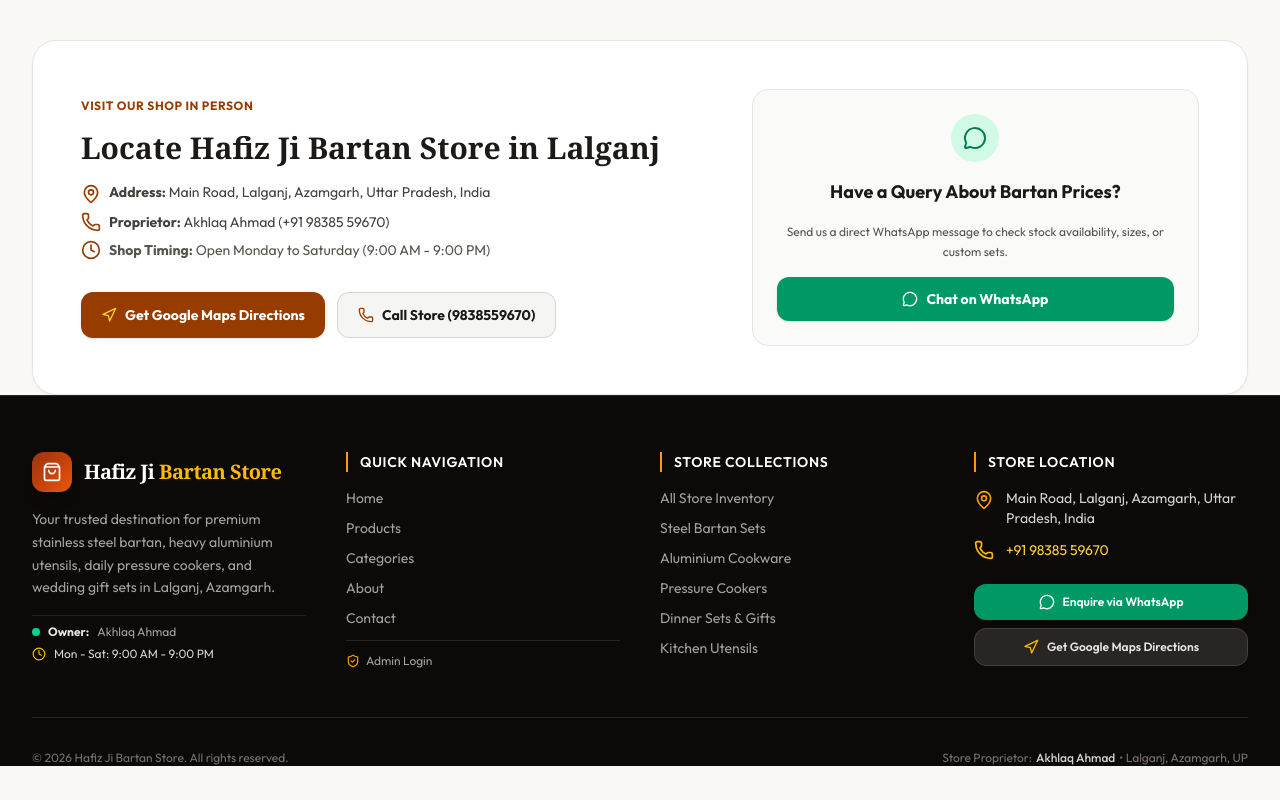
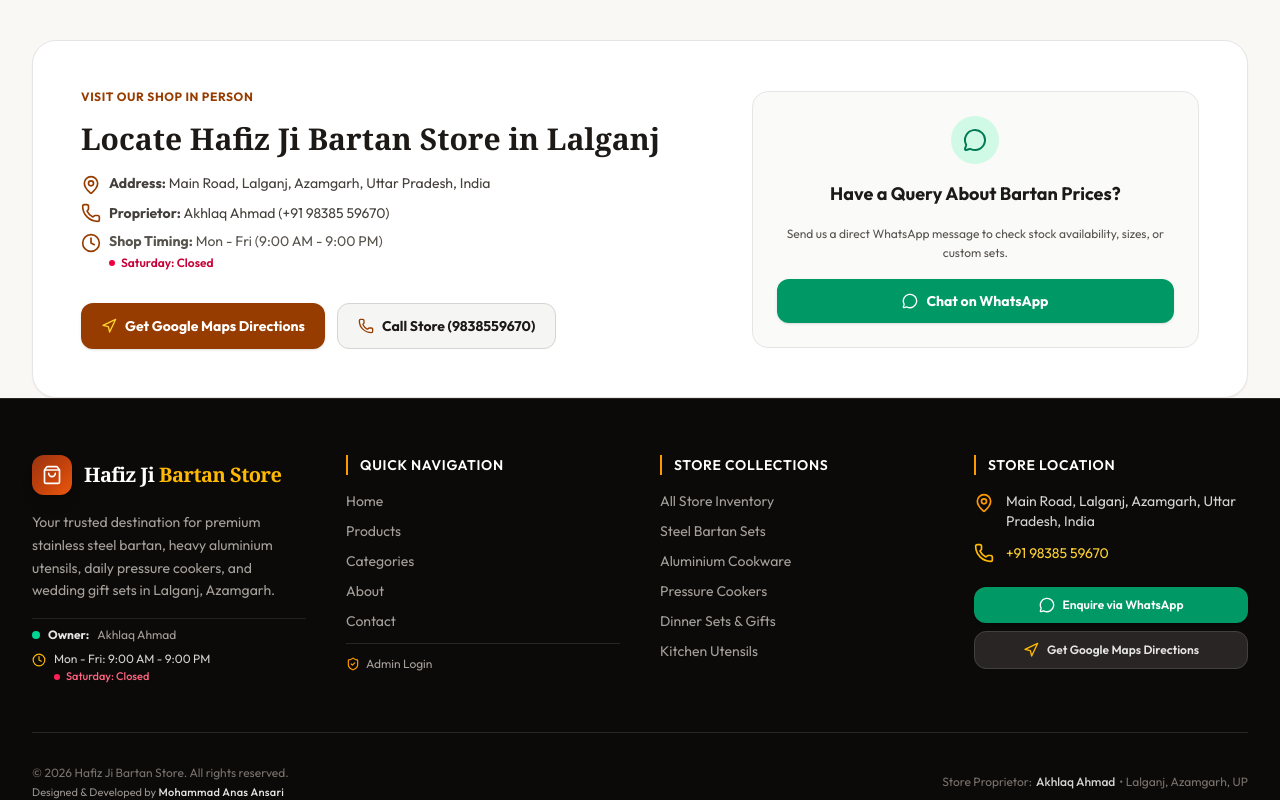
Before and after one commit to aa3748383-cmd/hafiz-ji-bartan-store, a React (Vite) app: page / in a window 1280 px wide. Shown: the part 3514-4314 px from the top of the page. Before the commit the page ends 4280 px from the top, so only its background shows below. Built offline with nearby package versions, Linux system fonts and the light colour scheme; no server answers; the database is empty.

Commit message:
Add Saturday closure and developer credit

```diff
--- a/src/components/common/Footer.tsx
+++ b/src/components/common/Footer.tsx
@@ -28,15 +28,21 @@ export const Footer: React.FC = () => {
               Your trusted destination for premium stainless steel bartan, heavy aluminium utensils, daily pressure cookers, and wedding gift sets in Lalganj, Azamgarh.
             </p>
 
-            <div className="pt-2 text-xs text-stone-400 space-y-1.5 border-t border-stone-800/80">
+            <div className="pt-2 text-xs text-stone-400 space-y-2 border-t border-stone-800/80">
               <p className="flex items-center gap-2">
                 <span className="w-2 h-2 rounded-full bg-emerald-400"></span>
                 <strong className="text-stone-200">Owner:</strong> {BUSINESS_DETAILS.owner}
               </p>
-              <p className="flex items-center gap-2">
-                <Clock className="w-3.5 h-3.5 text-amber-400" />
-                <span className="text-stone-300">Mon - Sat: 9:00 AM - 9:00 PM</span>
-              </p>
+              <div className="flex items-start gap-2">
+                <Clock className="w-3.5 h-3.5 text-amber-400 shrink-0 mt-0.5" />
+                <div className="space-y-0.5 text-stone-300">
+                  <p>Mon - Fri: 9:00 AM - 9:00 PM</p>
+                  <p className="text-rose-400 font-medium flex items-center gap-1.5 text-[11px]">
+                    <span className="w-1.5 h-1.5 rounded-full bg-rose-500"></span>
+                    Saturday: Closed
+                  </p>
+                </div>
+              </div>
             </div>
           </div>
 
@@ -140,8 +146,13 @@ export const Footer: React.FC = () => {
 
         {/* BOTTOM COPYRIGHT & CREDITS */}
         <div className="pt-8 flex flex-col sm:flex-row items-center justify-between gap-4 text-xs text-stone-500">
-          <p>© {new Date().getFullYear()} {BUSINESS_DETAILS.name}. All rights reserved.</p>
-          <p className="flex items-center gap-1">
+          <div className="space-y-1 text-center sm:text-left">
+            <p>© {new Date().getFullYear()} {BUSINESS_DETAILS.name}. All rights reserved.</p>
+            <p className="text-[11px] text-stone-400/90 font-normal">
+              Designed &amp; Developed by <span className="text-stone-200 font-medium tracking-wide">Mohammad Anas Ansari</span>
+            </p>
+          </div>
+          <p className="flex items-center gap-1 text-center sm:text-right">
             <span>Store Proprietor:</span>
             <strong className="text-stone-300 font-medium">{BUSINESS_DETAILS.owner}</strong>
             <span>• Lalganj, Azamgarh, UP</span>
--- a/src/components/products/EnquiryModal.tsx
+++ b/src/components/products/EnquiryModal.tsx
@@ -104,6 +104,13 @@ export const EnquiryModal: React.FC<EnquiryModalProps> = ({ product, isOpen, onC
               className="w-full p-3 rounded-xl border border-stone-300 text-xs text-stone-800 focus:ring-2 focus:ring-emerald-500/20 focus:border-emerald-600 outline-hidden"
             />
           </div>
+
+          {new Date().getDay() === 6 && (
+            <div className="p-3 rounded-xl bg-rose-50 border border-rose-200 text-xs text-rose-800 flex items-center gap-2">
+              <span className="w-2 h-2 rounded-full bg-rose-600 shrink-0"></span>
+              <span>Note: Store is closed today (Saturday). Enquiries will be addressed on Monday.</span>
+            </div>
+          )}
         </div>
 
         {/* ACTION BUTTONS */}
--- a/src/lib/constants.ts
+++ b/src/lib/constants.ts
@@ -12,6 +12,13 @@ export const BUSINESS_DETAILS: BusinessInfo = {
   fullAddress: 'Main Road, Lalganj, Azamgarh, Uttar Pradesh, India',
   whatsappNumber: '919838559670',
   googleMapsUrl: 'https://www.google.com/maps/search/?api=1&query=Hafiz+Ji+Bartan+Store+Main+Road+Lalganj+Azamgarh+Uttar+Pradesh+India'
+};
+
+export const STORE_HOURS = {
+  weekdays: 'Mon - Fri: 9:00 AM - 9:00 PM',
+  saturday: 'Saturday: Closed',
+  sunday: 'Sunday: Closed',
+  displayHours: 'Mon - Fri: 9:00 AM - 9:00 PM | Sat: Closed',
 };
 
 export const NAV_LINKS = [
--- a/src/pages/About.tsx
+++ b/src/pages/About.tsx
@@ -40,7 +40,7 @@ export const About: React.FC = () => {
     },
     {
       q: 'What are your store business hours?',
-      a: 'Hafiz Ji Bartan Store is open Monday through Saturday from 9:00 AM to 9:00 PM on Main Road, Lalganj, Azamgarh.'
+      a: 'Hafiz Ji Bartan Store is open Monday through Friday from 9:00 AM to 9:00 PM on Main Road, Lalganj, Azamgarh. Please note that the store is closed on Saturdays.'
     }
   ];
 
@@ -106,7 +106,13 @@ export const About: React.FC = () => {
             </li>
             <li className="flex items-start gap-2.5">
               <Clock className="w-4 h-4 text-amber-800 shrink-0 mt-0.5" />
-              <span><strong>Working Hours:</strong> Mon - Sat (9:00 AM - 9:00 PM)</span>
+              <div className="space-y-0.5">
+                <span><strong>Working Hours:</strong> Mon - Fri (9:00 AM - 9:00 PM)</span>
+                <p className="text-rose-700 font-semibold text-xs flex items-center gap-1.5">
+                  <span className="w-1.5 h-1.5 rounded-full bg-rose-600"></span>
+                  Saturday: Closed
+                </p>
+              </div>
             </li>
             <li className="flex items-start gap-2.5">
               <Utensils className="w-4 h-4 text-amber-800 shrink-0 mt-0.5" />
--- a/src/pages/Contact.tsx
+++ b/src/pages/Contact.tsx
@@ -68,9 +68,15 @@ export const Contact: React.FC = () => {
             <p className="text-stone-600 text-sm leading-relaxed">
               {BUSINESS_DETAILS.fullAddress}
             </p>
-            <div className="pt-2 text-xs text-stone-500 flex items-center gap-1.5">
-              <Clock className="w-4 h-4 text-amber-800" />
-              <span>Mon - Sat: 9:00 AM - 9:00 PM</span>
+            <div className="pt-2 text-xs space-y-1">
+              <div className="flex items-center gap-1.5 text-stone-600">
+                <Clock className="w-4 h-4 text-amber-800 shrink-0" />
+                <span><strong>Mon - Fri:</strong> 9:00 AM - 9:00 PM</span>
+              </div>
+              <div className="flex items-center gap-1.5 pl-5 text-rose-700 font-semibold">
+                <span className="w-1.5 h-1.5 rounded-full bg-rose-600"></span>
+                <span>Saturday: Closed</span>
+              </div>
             </div>
           </div>
 
--- a/src/pages/Home.tsx
+++ b/src/pages/Home.tsx
@@ -334,10 +334,16 @@ export const Home: React.FC = () => {
                 <Phone className="w-5 h-5 text-amber-800 shrink-0" />
                 <span><strong>Proprietor:</strong> {BUSINESS_DETAILS.owner} ({BUSINESS_DETAILS.formattedPhone})</span>
               </p>
-              <p className="flex items-center gap-2 text-stone-600">
-                <Clock className="w-5 h-5 text-amber-800 shrink-0" />
-                <span><strong>Shop Timing:</strong> Open Monday to Saturday (9:00 AM - 9:00 PM)</span>
-              </p>
+              <div className="flex items-start gap-2 text-stone-600">
+                <Clock className="w-5 h-5 text-amber-800 shrink-0 mt-0.5" />
+                <div className="space-y-1">
+                  <p><strong>Shop Timing:</strong> Mon - Fri (9:00 AM - 9:00 PM)</p>
+                  <p className="text-xs font-semibold text-rose-700 flex items-center gap-1.5">
+                    <span className="w-1.5 h-1.5 rounded-full bg-rose-600"></span>
+                    Saturday: Closed
+                  </p>
+                </div>
+              </div>
             </div>
 
             <div className="pt-4 flex flex-wrap gap-3">
--- a/src/utils/seo.ts
+++ b/src/utils/seo.ts
@@ -86,6 +86,14 @@ export const generateLocalBusinessSchema = () => {
       '@type': 'Person',
       'name': BUSINESS_DETAILS.owner
     },
+    'openingHoursSpecification': [
+      {
+        '@type': 'OpeningHoursSpecification',
+        'dayOfWeek': ['Monday', 'Tuesday', 'Wednesday', 'Thursday', 'Friday'],
+        'opens': '09:00',
+        'closes': '21:00'
+      }
+    ],
     'url': window.location.origin
   };
 };
--- /dev/null
+++ b/src/utils/storeStatus.ts
@@ -0,0 +1,60 @@
+export interface StoreStatusInfo {
+  isOpen: boolean;
+  statusText: string;
+  badgeBg: string;
+  badgeText: string;
+  badgeDot: string;
+  detailedMessage: string;
+}
+
+export const getStoreStatusInfo = (date = new Date()): StoreStatusInfo => {
+  const day = date.getDay(); // 0: Sun, 1: Mon, ... 6: Sat
+  const hours = date.getHours();
+  const minutes = date.getMinutes();
+  const currentMinutes = hours * 60 + minutes;
+
+  const openMinutes = 9 * 60; // 9:00 AM
+  const closeMinutes = 21 * 60; // 9:00 PM
+
+  if (day === 6) {
+    return {
+      isOpen: false,
+      statusText: 'Closed Today (Saturday)',
+      badgeBg: 'bg-rose-50 border-rose-200/80',
+      badgeText: 'text-rose-700 font-semibold',
+      badgeDot: 'bg-rose-500',
+      detailedMessage: 'Store is closed every Saturday. Reopens Monday at 9:00 AM.'
+    };
+  }
+
+  if (day === 0) {
+    return {
+      isOpen: false,
+      statusText: 'Closed Today (Sunday)',
+      badgeBg: 'bg-rose-50 border-rose-200/80',
+      badgeText: 'text-rose-700 font-semibold',
+      badgeDot: 'bg-rose-500',
+      detailedMessage: 'Store is closed on Sunday. Reopens Monday at 9:00 AM.'
+    };
+  }
+
+  if (currentMinutes >= openMinutes && currentMinutes < closeMinutes) {
+    return {
+      isOpen: true,
+      statusText: 'Open Now',
+      badgeBg: 'bg-emerald-50 border-emerald-200/80',
+      badgeText: 'text-emerald-700 font-semibold',
+      badgeDot: 'bg-emerald-500 animate-pulse',
+      detailedMessage: 'Store is open today until 9:00 PM.'
+    };
+  }
+
+  return {
+    isOpen: false,
+    statusText: 'Closed Now',
+    badgeBg: 'bg-amber-50 border-amber-200/80',
+    badgeText: 'text-amber-800 font-semibold',
+    badgeDot: 'bg-amber-500',
+    detailedMessage: 'Store opens at 9:00 AM on business days.'
+  };
+};
```
